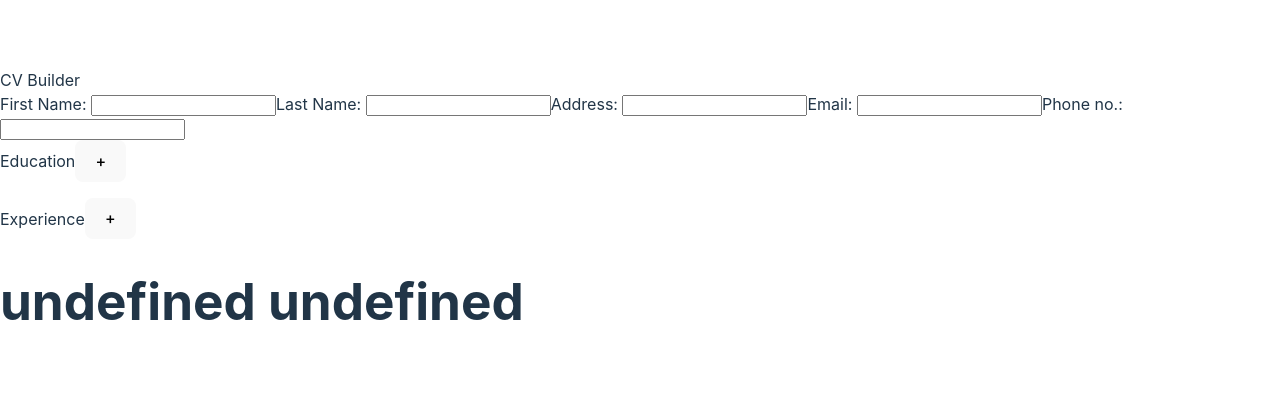
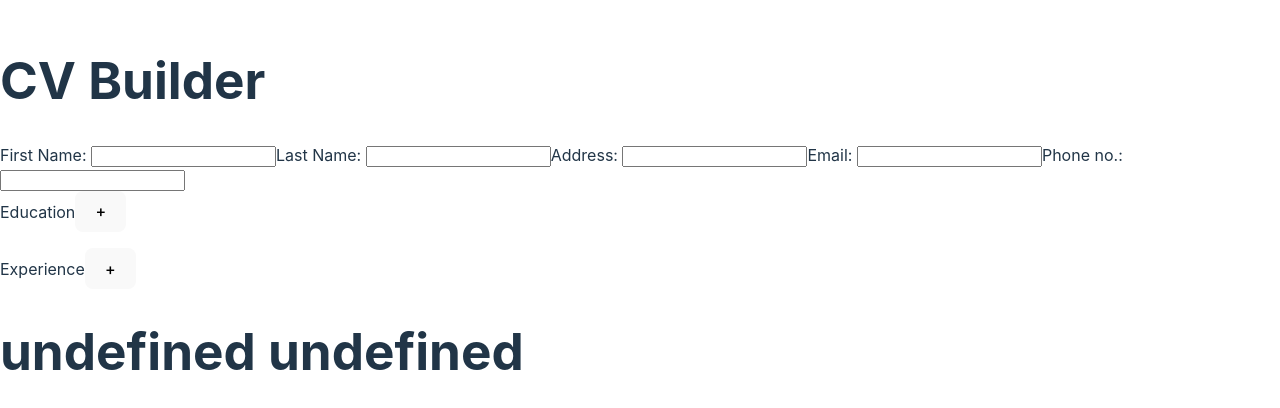
Before and after one commit to Meeran-Tofiq/cv-generator-react, a React (Vite) app: page / in a window 1280 px wide. Shown: the part 184-592 px from the top of the page. Built offline with nearby package versions, Linux system fonts and the light colour scheme.

Commit message:
Refactor to write header in an h1 element

```diff
--- a/src/Header.jsx
+++ b/src/Header.jsx
@@ -1,3 +1,7 @@
 export default function Header() {
-	return <header>CV Builder</header>;
+	return (
+		<header>
+			<h1>CV Builder</h1>
+		</header>
+	);
 }
```
